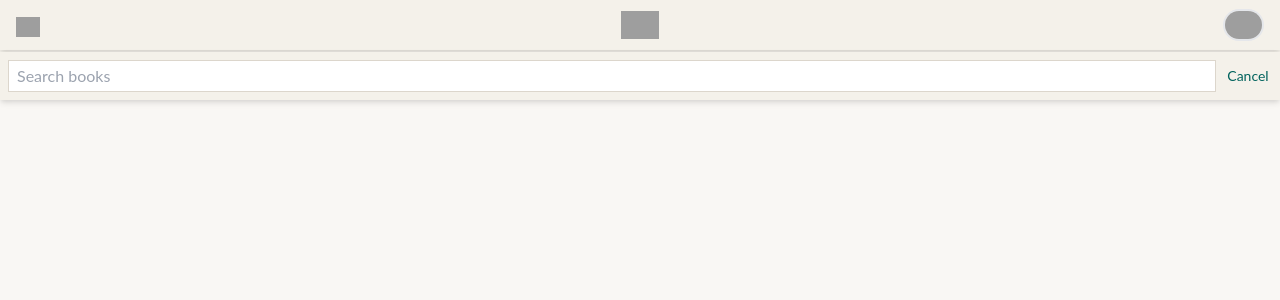
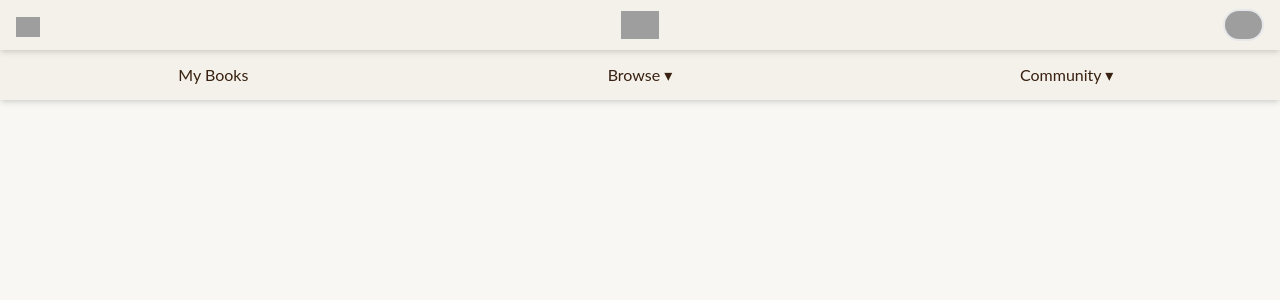
Before and after one commit to fzavalia/goodreads-copy, a Next.js app: page / in a window 1280 px wide. Shown: the top 300 px of the page. Built offline with nearby package versions, Linux system fonts and the light colour scheme; grey boxes are pictures that could not be loaded.

Commit message:
Open and close search

```diff
--- a/app/components/header/header.tsx
+++ b/app/components/header/header.tsx
@@ -29,6 +29,7 @@ const communityItems = [
 const Header = () => {
   const [showBrowse, setShowBrowse] = useState(false);
   const [showCommunity, setShowCommunity] = useState(false);
+  const [showSearch, setShowSearch] = useState(false);
 
   const browseRef = useRef<HTMLDivElement>();
   const communityRef = useRef<HTMLDivElement>();
@@ -41,6 +42,7 @@ const Header = () => {
             <img
               className="h-5 ml-4 w-6"
               src="https://www.goodreads.com/assets/layout/header/icn_nav_search_black.svg"
+              onClick={() => setShowSearch(!showSearch)}
             />
           </span>
           <span className="text-center">
@@ -56,6 +58,7 @@ const Header = () => {
             />
           </span>
         </div>
+        {!showSearch && (
           <div className={styles.secondRow}>
             <div>My Books</div>
             <div ref={browseRef} onClick={() => setShowBrowse(!showBrowse)}>
@@ -68,10 +71,13 @@ const Header = () => {
               Community ▾
             </div>
           </div>
+        )}
+        {showSearch && (
           <div className={styles.search}>
             <input placeholder="Search books"></input>
-          <button>Cancel</button>
+            <button onClick={() => setShowSearch(false)}>Cancel</button>
           </div>
+        )}
       </header>
       <Menu
         show={showBrowse}
```
Lines whose indentation alone changed are shown as unchanged.
